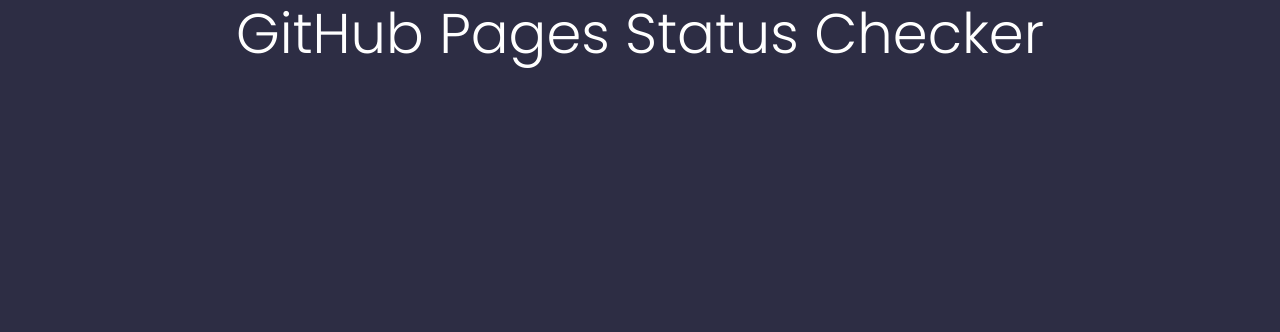
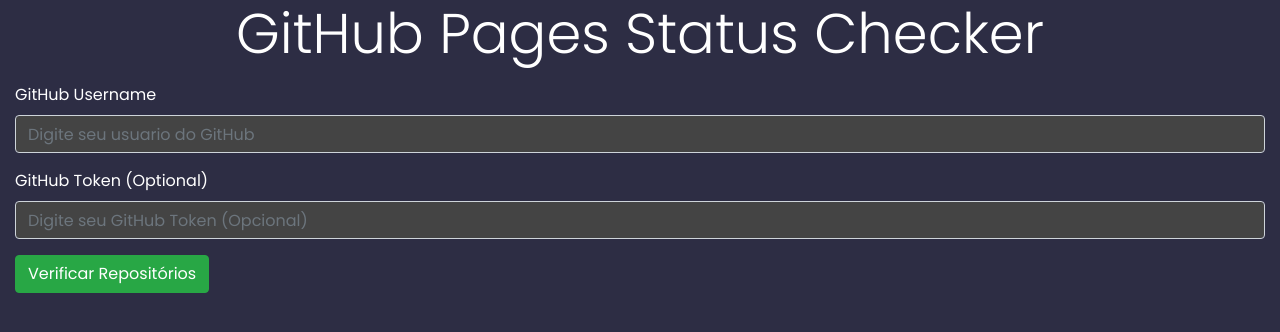
Before and after one commit to omartins-zs/GitHubPagesStatusChecker, a plain HTML site: page index.html in a window 1280 px wide. Drawn offline with nearby package versions, Linux system fonts and the light colour scheme; no server answers.

Commit message:
Ajuste no Style e Consulta por User pelo Form v3.7

```diff
--- a/index.html
+++ b/index.html
@@ -1,4 +1,3 @@
-
 <!DOCTYPE html>
 <html lang="en">
 
@@ -51,20 +50,35 @@
         .yellow {
             color: #ffc107;
         }
+
+        .form-control {
+            background-color: #444;
+            color: white;
+        }
     </style>
 </head>
 
 <body>
     <div class="container-fluid">
-
         <h1 class="display-4 text-center">GitHub Pages Status Checker</h1>
 
+        <div class="form-container my-3">
+            <div class="form-group">
+                <label for="github-username">GitHub Username</label>
+                <input type="text" class="form-control" id="github-username" placeholder="Digite seu usuario do GitHub">
+            </div>
+            <div class="form-group">
+                <label for="github-token">GitHub Token (Optional)</label>
+                <input type="text" class="form-control" id="github-token"
+                    placeholder="Digite seu GitHub Token (Opcional)">
+            </div>
+            <button class="btn btn-success" onclick="listGitHubPagesRepos()">Verificar Repositórios</button>
+        </div>
+
         <ul id="repo-list" class="list-unstyled"></ul>
+    </div>
 
     <script>
-        const username = 'omartins-zs';
-        const token = ''; // Opcional
-
         async function fetchWithToken(url, token) {
             const headers = {
                 'Accept': 'application/vnd.github.v3+json',
@@ -105,6 +119,16 @@
 
         async function listGitHubPagesRepos() {
             const repoListElement = document.getElementById('repo-list');
+            repoListElement.innerHTML = ''; // Clear previous results
+
+            const username = document.getElementById('github-username').value;
+            const token = document.getElementById('github-token').value;
+
+            if (!username) {
+                alert('Please enter a GitHub username.');
+                return;
+            }
+
             try {
                 const repos = await getRepos(username, token);
                 for (const repo of repos) {
@@ -161,8 +185,6 @@
                     return 'error';
             }
         }
-
-        listGitHubPagesRepos();
     </script>
 </body>
 
```
